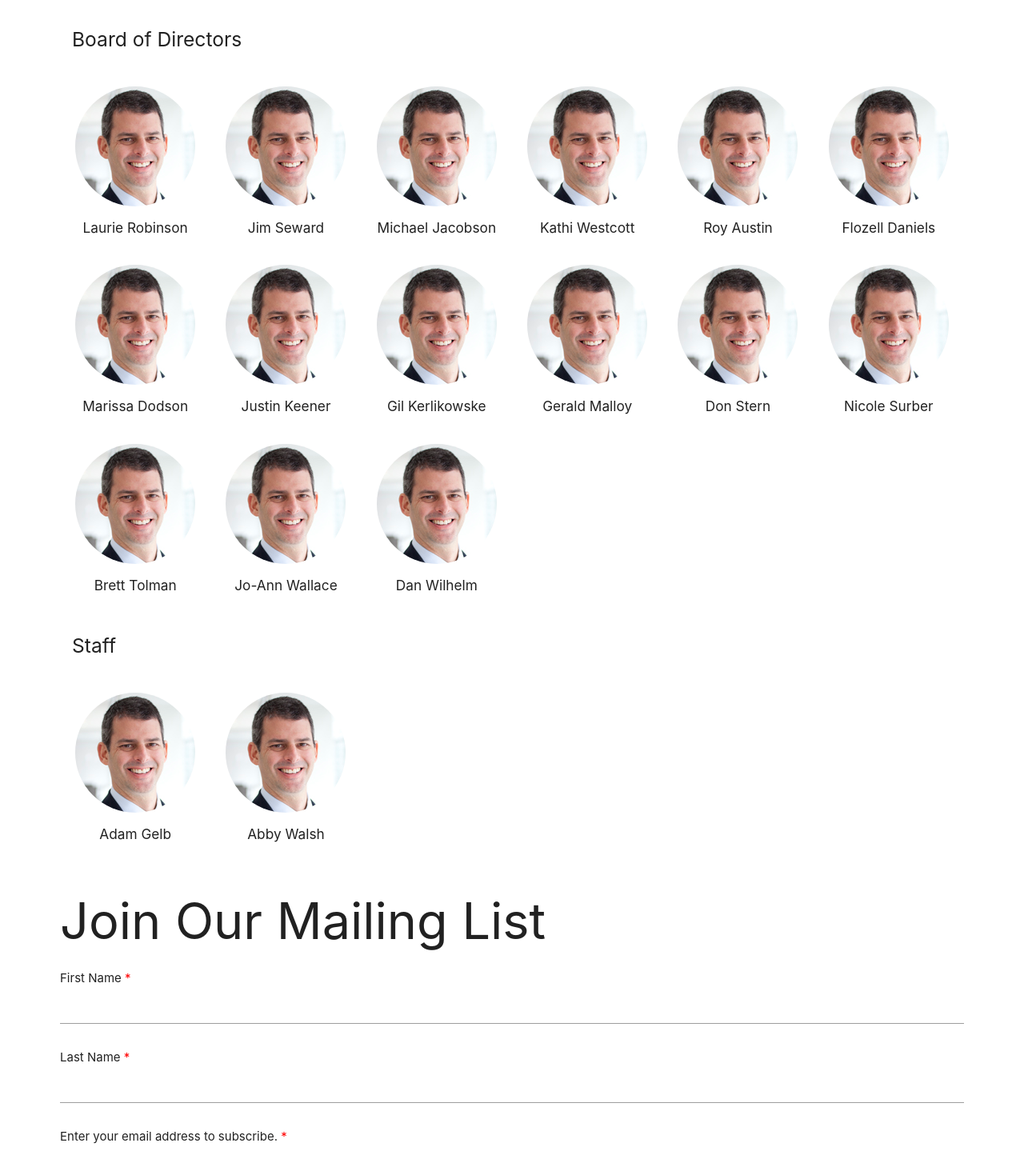
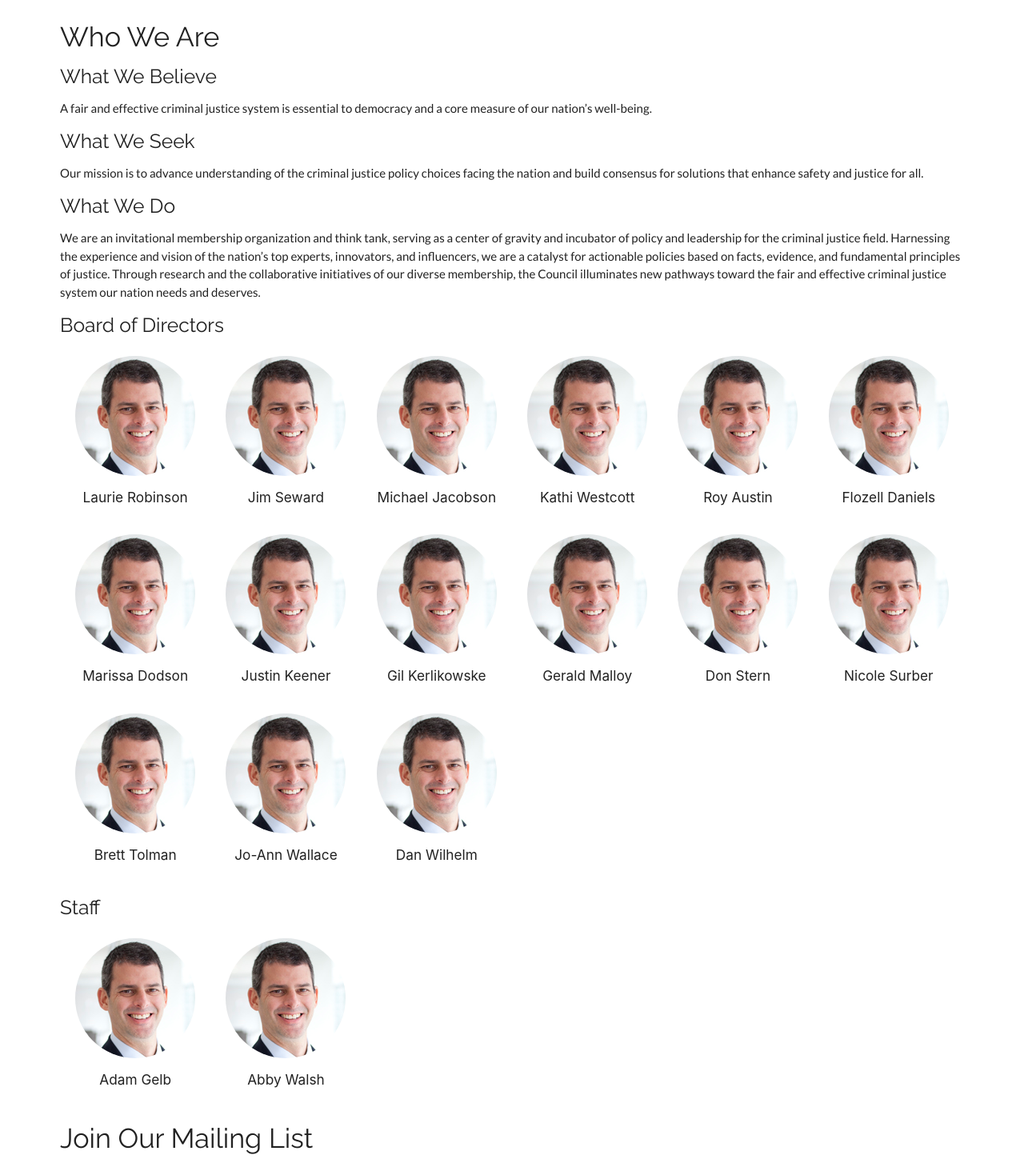
Before and after one commit to wadestewart/ccj-react, a React (Create React App) app: page / in a window 1280 px wide. Shown: the part 680-2139 px from the top of the page at 80% size. Built offline with nearby package versions, Linux system fonts and the light colour scheme.

Commit message:
added hover functionality to staff cards, added about page, added fonts

```diff
--- /dev/null
+++ b/src/components/about/About.css
@@ -0,0 +1,9 @@
+@import url('https://fonts.googleapis.com/css?family=Lato|Raleway');
+
+.about-title, .about-subtitle {
+    font-family: 'Raleway', sans-serif;
+}
+
+p {
+    font-family: 'Lato', sans-serif;
+}
--- /dev/null
+++ b/src/components/about/About.js
@@ -0,0 +1,29 @@
+import React from 'react'
+
+import './About.css'
+import darkImage from '../../logos/ccj_landing_logo.jpg'
+
+function About() {
+    return (
+        <div>
+            <figure className="center">
+                <img src={darkImage} alt="CCJ Logo" />
+            </figure>
+            <h4 className="about-title">Who We Are</h4>
+            <h5 className="about-subtitle">What We Believe</h5>
+            <p>
+                A fair and effective criminal justice system is essential to democracy and a core measure of our nation’s well-being.
+            </p>
+            <h5 className="about-subtitle">What We Seek</h5>
+            <p>
+                Our mission is to advance understanding of the criminal justice policy choices facing the nation and build consensus for solutions that enhance safety and justice for all.
+            </p>
+            <h5 className="about-subtitle">What We Do</h5>
+            <p>
+                We are an invitational membership organization and think tank, serving as a center of gravity and incubator of policy and leadership for the criminal justice field. Harnessing the experience and vision of the nation’s top experts, innovators, and influencers, we are a catalyst for actionable policies based on facts, evidence, and fundamental principles of justice. Through research and the collaborative initiatives of our diverse membership, the Council illuminates new pathways toward the fair and effective criminal justice system our nation needs and deserves.
+            </p>
+        </div>
+    )
+}
+
+export default About
--- a/src/components/app/App.js
+++ b/src/components/app/App.js
@@ -3,7 +3,7 @@ import data from '../../data'
 
 import './App.css'
 import Header from '../header/Header'
-import DarkSquareImage from '../dark-square-logo/DarkSquareImage'
+import About from '../about/About'
 import BoardContainer from '../board/board-grid/BoardContainer'
 import StaffContainer from '../staff/staff-grid/StaffContainer'
 import MailListForm from '../contact/MailListForm'
@@ -22,7 +22,7 @@ class App extends Component {
       <div>
         <Header/>
           <div className="main">
-            <DarkSquareImage/>
+            <About/>
             <BoardContainer
               boardMembers={this.state.board}
             />
--- a/src/components/board/board-grid/Board.css
+++ b/src/components/board/board-grid/Board.css
@@ -1,10 +1,12 @@
+@import url('https://fonts.googleapis.com/css?family=Lato|Raleway');
+
 .board-title {
-    margin: 2rem 1rem !important;
+    font-family: 'Raleway', sans-serif;
 }
 
 #board-card {
     cursor: pointer;
-    margin: 1rem 0 ;
+    margin: 1rem 0;
 }
 
 #board-card:hover {
--- a/src/components/contact/Contact.css
+++ b/src/components/contact/Contact.css
@@ -1,3 +1,13 @@
+@import url('https://fonts.googleapis.com/css?family=Lato|Raleway');
+
+.title {
+    font-family: 'Raleway', sans-serif;
+}
+
+.lbl-tinyltr {
+    font-family: 'Raleway', sans-serif;
+}
+
 span {
     color: red;
 }
@@ -5,4 +15,5 @@ span {
 .waves-effect {
     background-color: #8ac6d0 !important;
     color: #36213e !important;
+    font-family: 'Lato', sans-serif;
 }
--- a/src/components/contact/MailListForm.js
+++ b/src/components/contact/MailListForm.js
@@ -41,7 +41,7 @@ class MailListForm extends Component {
                             <div className="sib-container rounded ui-sortable">
                                 <input type="hidden" name="req_hid" id="req_hid" value="~LASTNAME~FIRSTNAME" />
                                 <div className="header" >
-                                    <h1 className="title editable" data-editfield="newsletter_name">Join Our Mailing List</h1>
+                                    <h4 className="title editable" data-editfield="newsletter_name">Join Our Mailing List</h4>
                                 </div>
                                 <div className="view-messages"></div>
                                 <div className="primary-group email-group forms-builder-group ui-sortable">
@@ -55,7 +55,7 @@ class MailListForm extends Component {
                                                 <div className="hidden-btns"><br /></div>
                                         </div>
                                         <div className="mandatory-email">
-                                            <div className="lbl-tinyltr">Enter your email address to subscribe. <span> *</span></div>
+                                            <div className="lbl-tinyltr">Enter Your Email Address To Subscribe. <span> *</span></div>
                                                 <input required type="email" name="email" id="email" value={this.state.value} onChange={this.handleChange} />
                                             <div className="hidden-btns"><br /></div>
                                         </div>
--- a/src/components/dark-square-logo/DarkSquareImage.js
+++ /dev/null
@@ -1,13 +0,0 @@
-import React from 'react'
-
-import darkImage from '../../logos/ccj_landing_logo.jpg'
-
-function DarkSquareImage() {
-    return (
-        <figure className="center">
-            <img className="responsive-img" src={darkImage} alt="CCJ Logo" />
-        </figure>
-    )
-}
-
-export default DarkSquareImage
--- a/src/components/staff/staff-grid/Staff.css
+++ b/src/components/staff/staff-grid/Staff.css
@@ -1,11 +1,18 @@
+@import url('https://fonts.googleapis.com/css?family=Lato|Raleway');
+
 .staff-title {
-    margin: 2rem 1rem !important;
+    font-family: 'Raleway', sans-serif !important;
 }
 
 #staff-card {
+    cursor: pointer;
     margin: 1rem 0 ;
 }
 
-img.circle {
-    cursor: pointer;
+#staff-card:hover {
+    color: red;
 }
+
+.card-content.center {
+    transition: color 0.25s ease;
+}
--- a/src/index.css
+++ b/src/index.css
@@ -1,14 +1,4 @@
 body {
   margin: 0;
   padding: 0;
-  font-family: -apple-system, BlinkMacSystemFont, "Segoe UI", "Roboto", "Oxygen",
-    "Ubuntu", "Cantarell", "Fira Sans", "Droid Sans", "Helvetica Neue",
-    sans-serif;
-  -webkit-font-smoothing: antialiased;
-  -moz-osx-font-smoothing: grayscale;
 }
-
-code {
-  font-family: source-code-pro, Menlo, Monaco, Consolas, "Courier New",
-    monospace;
-}
```
Also changed, not shown: src/components/contact/Contact.js (added, +11 -0 lines).
